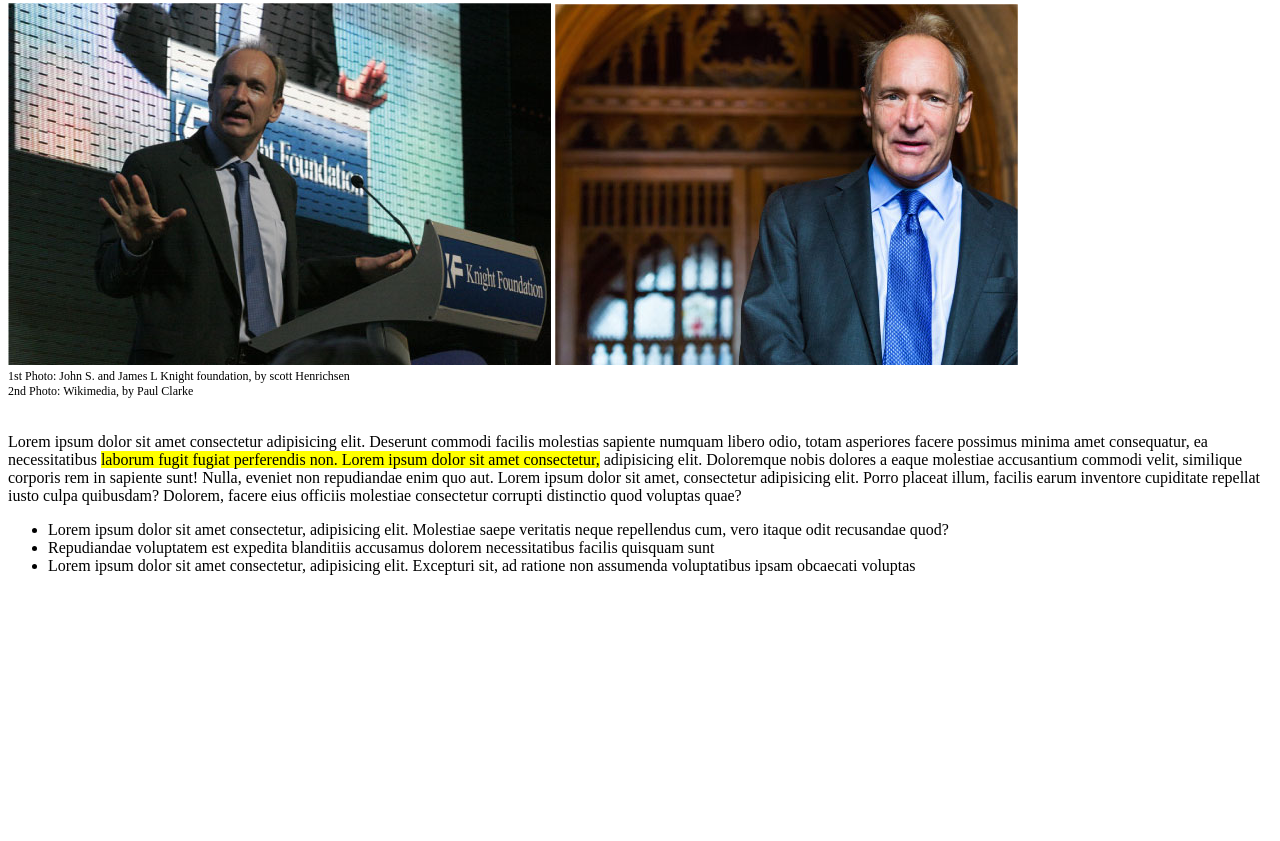
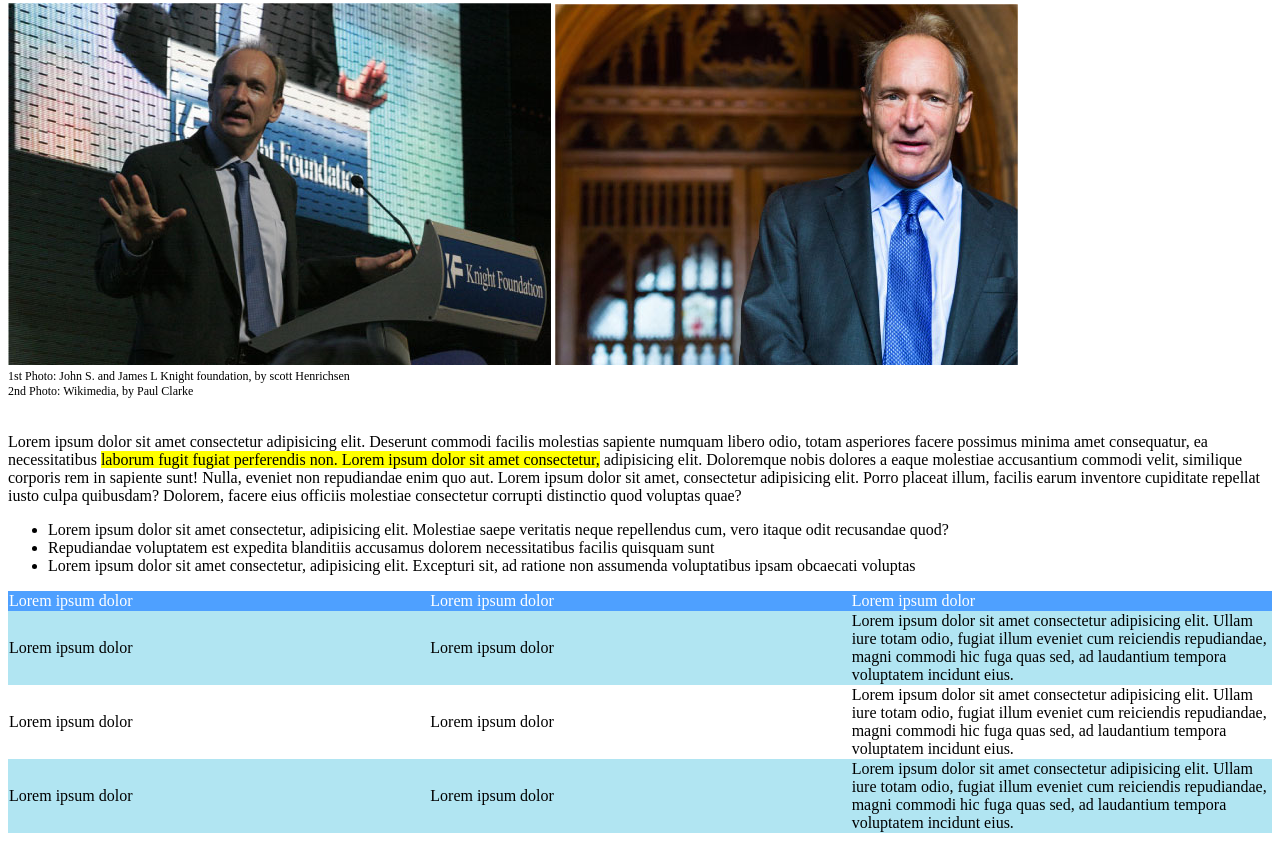
Before and after one commit to DavideSantambrogio/html-css-booleaner, a plain HTML site: page index.html in a window 1280 px wide. Shown: the part 309-1150 px from the top of the page. Before the commit the page ends 900 px from the top, so only its background shows below. Drawn offline with Linux system fonts and the light colour scheme.

Commit message:
add: tabella

```diff
--- a/css/style.css
+++ b/css/style.css
@@ -28,3 +28,19 @@ h1{
 .evidenziato {
     background-color: yellow;
 }
+
+table{
+    border-collapse: collapse;
+}
+
+td{ width:15% ;
+}
+
+thead{
+    background-color: #4ea0ff;
+    color: white;
+}
+
+.azzurro {
+    background-color: #b1e5f2;
+}
--- a/index.html
+++ b/index.html
@@ -47,8 +47,32 @@
             Lorem ipsum dolor sit amet consectetur, adipisicing elit. Excepturi sit, ad ratione non assumenda voluptatibus ipsam obcaecati voluptas
         </li>
     </ul>
-
     <!-- tabella -->
+    <table>
+        <thead>
+            <td nowrap>Lorem ipsum dolor</td>
+            <td nowrap>Lorem ipsum dolor</td>
+            <td nowrap>Lorem ipsum dolor</td>
+        </thead>
+        <!-- prima riga -->
+        <tbody class="azzurro">
+            <td nowrap>Lorem ipsum dolor</td>
+            <td nowrap>Lorem ipsum dolor</td>
+            <td>Lorem ipsum dolor sit amet consectetur adipisicing elit. Ullam iure totam odio, fugiat illum eveniet cum reiciendis repudiandae, magni commodi hic fuga quas sed, ad laudantium tempora voluptatem incidunt eius.</td>
+        </tbody>
+        <!-- seconda riga -->
+        <tbody>
+            <td nowrap>Lorem ipsum dolor</td>
+            <td nowrap>Lorem ipsum dolor</td>
+            <td>Lorem ipsum dolor sit amet consectetur adipisicing elit. Ullam iure totam odio, fugiat illum eveniet cum reiciendis repudiandae, magni commodi hic fuga quas sed, ad laudantium tempora voluptatem incidunt eius.</td>
+        </tbody>
+        <!-- terza riga -->
+        <tbody class="azzurro">
+            <td nowrap>Lorem ipsum dolor</td>
+            <td nowrap>Lorem ipsum dolor</td>
+            <td>Lorem ipsum dolor sit amet consectetur adipisicing elit. Ullam iure totam odio, fugiat illum eveniet cum reiciendis repudiandae, magni commodi hic fuga quas sed, ad laudantium tempora voluptatem incidunt eius.</td>
+        </tbody>
+    </table>
     <!-- secondo paragrafo -->
     <!-- potrebbero interessarti -->
 </body>
```
